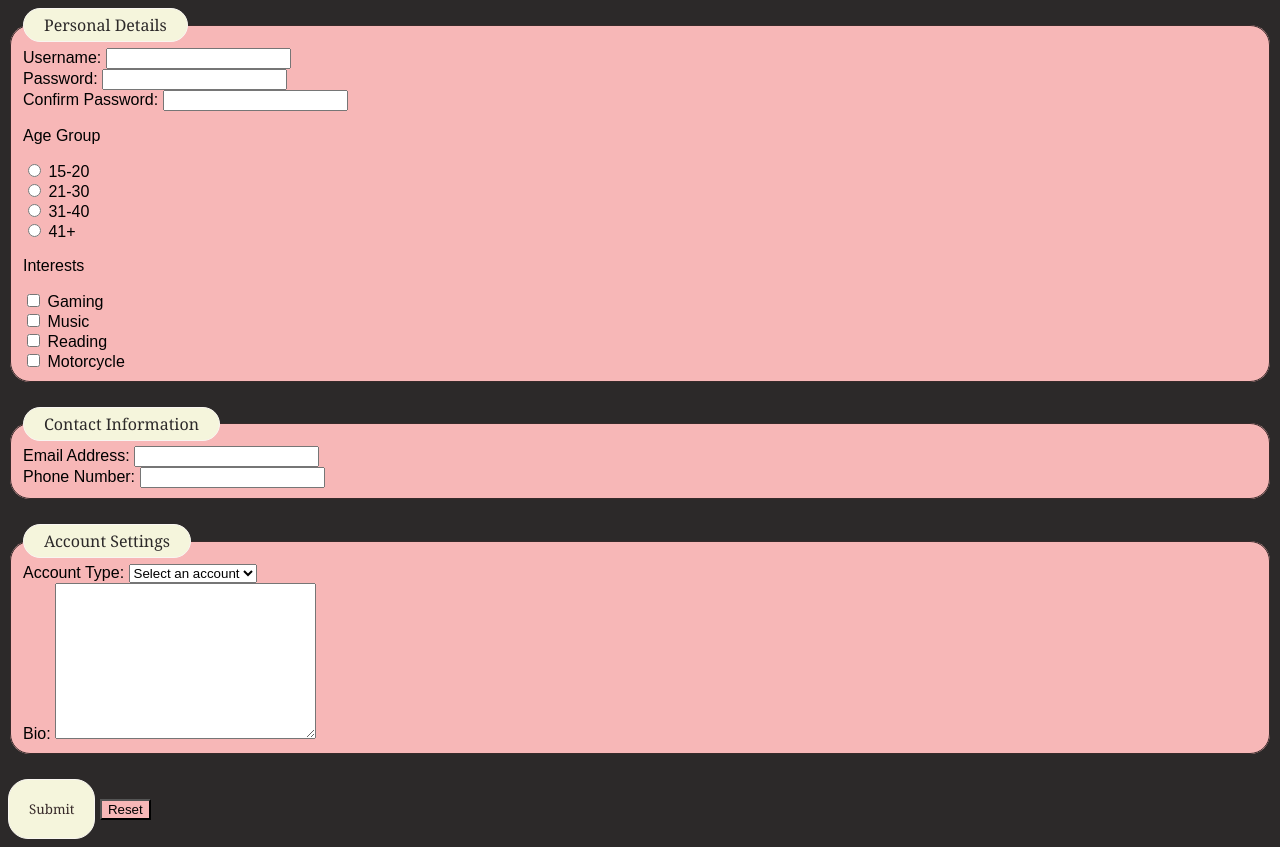
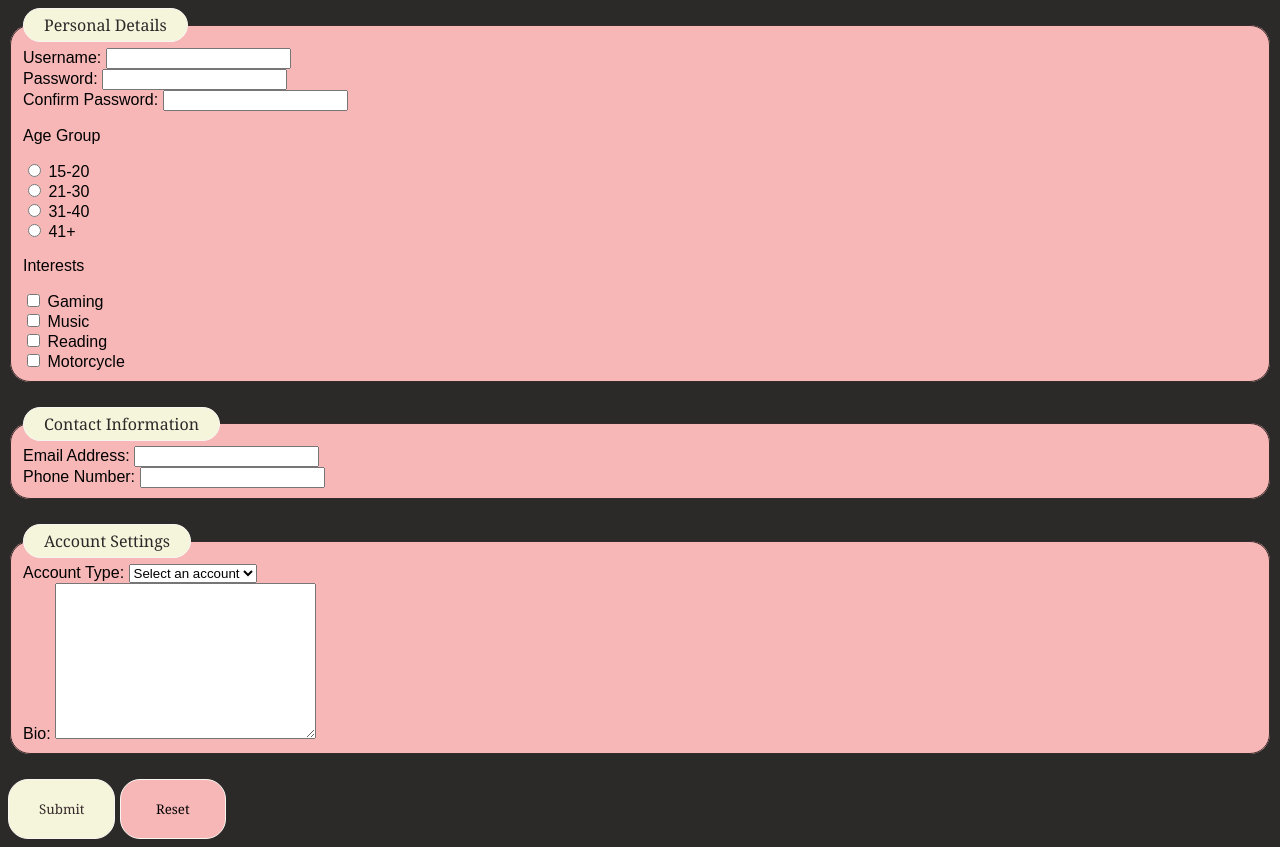
Before and after one commit to lenazmtt/2026-mainrepo, a plain HTML site: page forms.html in a window 1280 px wide. Drawn offline with Linux system fonts and the light colour scheme.

Commit message:
updated forms page

```diff
--- a/Styles/forms.css
+++ b/Styles/forms.css
@@ -25,12 +25,32 @@ legend{
 .button-primary{
     background-color: #f5f5dc;
     color: #372a2a;
-    padding: 20px;
+    padding-top: 20px;
+    padding-bottom: 20px;
+    padding-left: 30px;
+    padding-right: 30px;
     border: 1px solid #f9f6f1;
     border-radius: 20px;
     font-family: Georgia, 'Times New Roman', Times, serif;
 }
 
+.button-primary:hover{
+    background-color: #372a2a;
+    color: #f5f5dc;
+}
+
 .button-secondary{
     background-color: #f7b7b7;
+    border: 1px solid #f9f6f1;
+    border-radius: 20px;
+    font-family: Georgia, 'Times New Roman', Times, serif;
+    padding-top: 20px;
+    padding-bottom: 20px;
+    padding-left: 35px;
+    padding-right: 35px;
 }
+
+.button-secondary:hover{
+    background-color: #372a2a;
+    color: #f5f5dc;
+}
```
